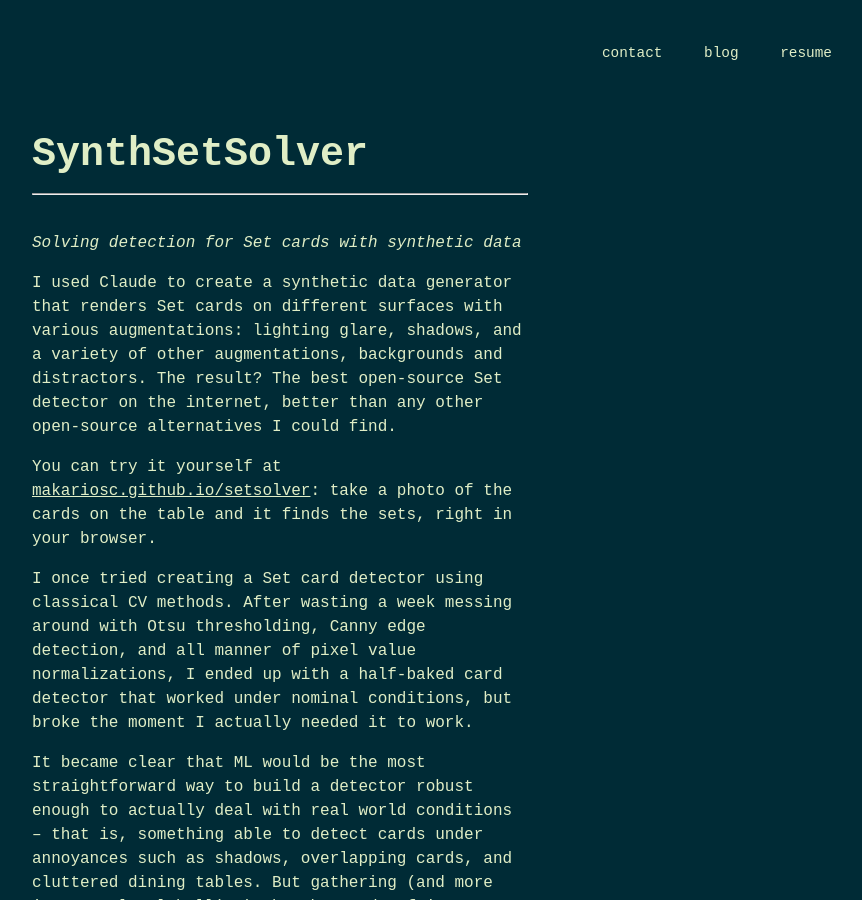
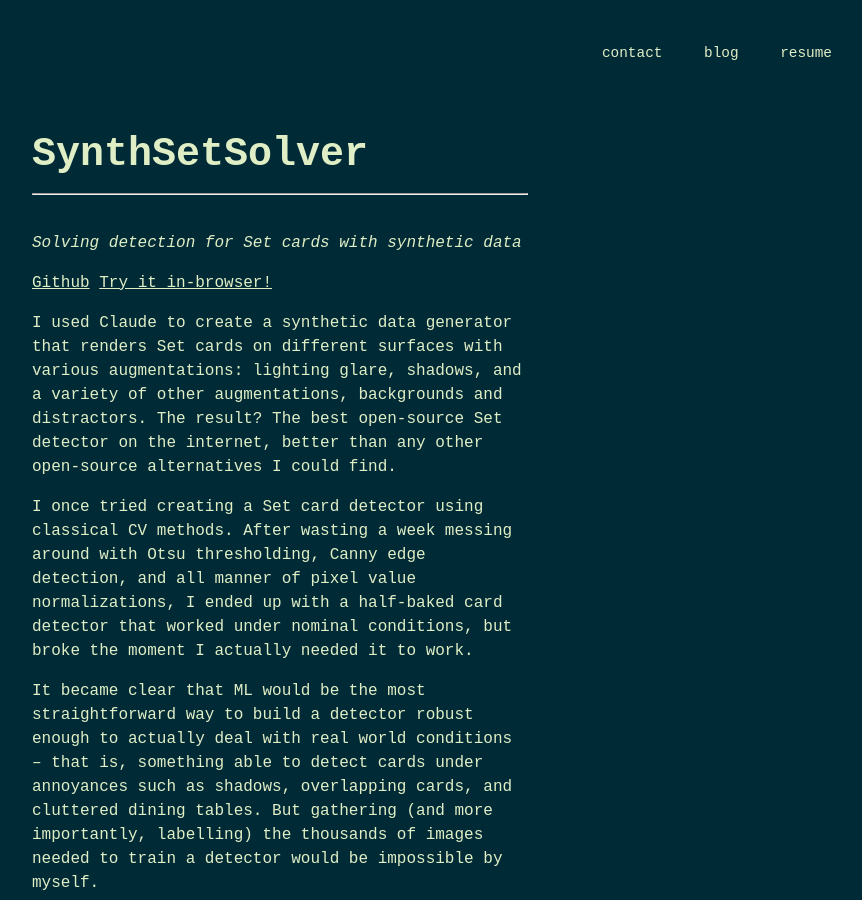
Before and after one commit to makariosc/makariosc.github.io, a Jekyll site: the page built from _posts/2026-11-10-synthsetsolver.md, in a window 1280 px wide and 900 px high. Shown: the whole window, without its empty margins (360-1222 px from the left). Built offline with Jekyll 4.4.1, drawn with Linux system fonts in a browser that asks for light colours; nearby versions of some CDN libraries.

```diff
--- a/_posts/2026-11-10-synthsetsolver.md
+++ b/_posts/2026-11-10-synthsetsolver.md
@@ -6,9 +6,10 @@ date: 2026-11-10 12:00:00 -05:00
 
 _Solving detection for Set cards with synthetic data_
 
+[Github](https://github.com/makariosc/SynthSetSolver)
+[Try it in-browser!](https://makariosc.github.io/setsolver)
+
 I used Claude to create a synthetic data generator that renders Set cards on different surfaces with various augmentations: lighting glare, shadows, and a variety of other augmentations, backgrounds and distractors. The result? The best open-source Set detector on the internet, better than any other open-source alternatives I could find.
-
-You can try it yourself at [makariosc.github.io/setsolver](https://makariosc.github.io/setsolver): take a photo of the cards on the table and it finds the sets, right in your browser.
 
 I once tried creating a Set card detector using classical CV methods. After wasting a week messing around with Otsu thresholding, Canny edge detection, and all manner of pixel value normalizations, I ended up with a half-baked card detector that worked under nominal conditions, but broke the moment I actually needed it to work.
 
```
